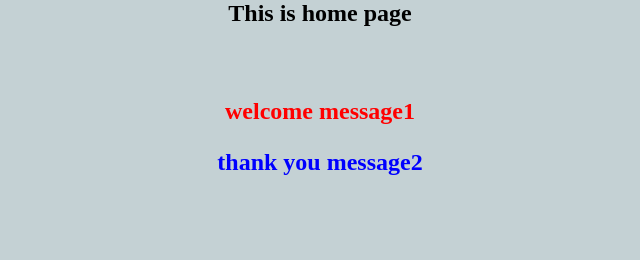
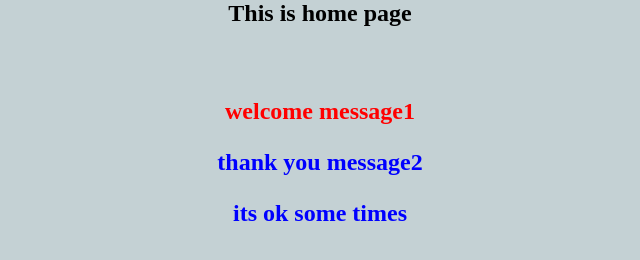
Before and after one commit to Mohan-krishna-reddy/staticPage, a plain HTML site: page index.html in a window 1280 px wide. Shown: the part 58-318 px from the top of the page, without its empty margins (320-960 px from the left). Drawn offline with Linux system fonts and the light colour scheme.

Commit message:
modified

```diff
--- a/index.html
+++ b/index.html
@@ -6,6 +6,7 @@
 </br>
 <h2 style="color:red;">welcome message1</p>
 <h2 style="color:blue;">thank you message2</p>
+    its ok some times
 </center>
 </body>
 </html>
```
